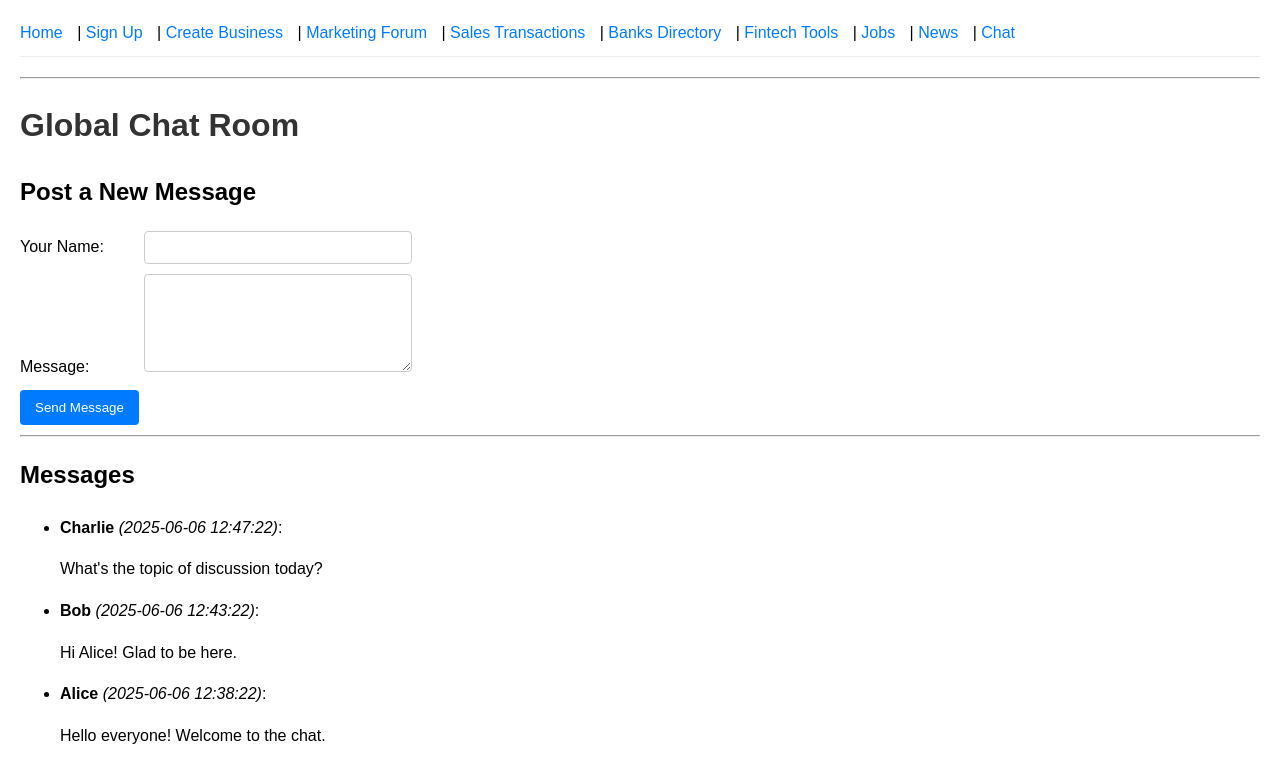
After one commit to GYFX35/Finances, a Flask app: page /chat in a window 1280 px wide. The commit adds this page. Shown: the top 783 px of the page. Run offline with Flask 3, Linux system fonts and the light colour scheme.

Commit message:
feat: Implement Global Chat Page functionality
This commit introduces a basic, non-real-time Global Chat Page.
You can post messages with your name, and all messages are displayed
chronologically (newest first) on a single page.

Key features implemented:
- Data model for chat messages (`chat_messages_db` list) added to `app.py`.
- A single route (`/chat`) in `app.py` that handles:
    - GET requests: Displays existing messages, sorted by timestamp.
    - POST requests: Accepts new messages (author name, message text),
      adds them to the list, and refreshes the chat page.
- A template (`chat_page.html`) for displaying chat messages and a form
  for submitting new messages.
- Main navigation in `base.html` updated with a link to the Chat page.

This is a very basic implementation. Future enhancements could include
user authentication, real-time updates, channels/rooms, message editing/
deletion, and persistent storage.

```diff
--- a/app.py
+++ b/app.py
@@ -152,6 +152,25 @@ news_items_db = {
     }
 }
 next_news_id = 2 # Since we added news_id 1
+
+# Global Chat Messages Data Model
+chat_messages_db = [
+    {
+        "author_name": "Alice",
+        "message_text": "Hello everyone! Welcome to the chat.",
+        "timestamp": datetime.datetime.now() - datetime.timedelta(minutes=10)
+    },
+    {
+        "author_name": "Bob",
+        "message_text": "Hi Alice! Glad to be here.",
+        "timestamp": datetime.datetime.now() - datetime.timedelta(minutes=5)
+    },
+    {
+        "author_name": "Charlie",
+        "message_text": "What's the topic of discussion today?",
+        "timestamp": datetime.datetime.now() - datetime.timedelta(minutes=1)
+    }
+]
 
 @app.route('/')
 def hello_world():
@@ -667,6 +686,31 @@ def add_news_comment(news_id):
 
     return redirect(url_for('view_news_detail', news_id=news_id))
 
+# Global Chat Page Route
+@app.route('/chat', methods=['GET', 'POST'])
+def global_chat_page():
+    if request.method == 'POST':
+        author_name = request.form.get('author_name')
+        message_text = request.form.get('message_text')
+
+        if not author_name or not author_name.strip() or \
+           not message_text or not message_text.strip():
+            # In a real app, might flash a message instead of aborting
+            abort(400, description="Author name and message text cannot be empty.")
+
+        new_message = {
+            "author_name": author_name,
+            "message_text": message_text,
+            "timestamp": datetime.datetime.now()
+        }
+        chat_messages_db.append(new_message)
+        return redirect(url_for('global_chat_page'))
+
+    # GET request: Display messages
+    # Sort messages by timestamp, newest first for display
+    sorted_messages = sorted(chat_messages_db, key=lambda x: x['timestamp'], reverse=True)
+    return render_template('chat_page.html', messages=sorted_messages)
+
 @app.route('/offline')
 def offline_page():
     return render_template('offline.html')
--- a/templates/base.html
+++ b/templates/base.html
@@ -18,7 +18,8 @@
         <a href="{{ url_for('view_banks_list') }}">Banks Directory</a> |
         <a href="{{ url_for('view_fintech_tools_list') }}">Fintech Tools</a> |
         <a href="{{ url_for('view_jobs_list') }}">Jobs</a> |
-        <a href="{{ url_for('view_news_list') }}">News</a>
+        <a href="{{ url_for('view_news_list') }}">News</a> |
+        <a href="{{ url_for('global_chat_page') }}">Chat</a>
     </nav>
     <hr>
     {% block content %}
--- /dev/null
+++ b/templates/chat_page.html
@@ -0,0 +1,45 @@
+{% extends "base.html" %}
+
+{% block title %}Global Chat - My Social Network{% endblock %}
+
+{% block content %}
+    <h1>Global Chat Room</h1>
+
+    <div class="chat-form-container">
+        <h2>Post a New Message</h2>
+        <form method="POST" action="{{ url_for('global_chat_page') }}">
+            <div>
+                <label for="author_name">Your Name:</label>
+                <input type="text" id="author_name" name="author_name" required>
+            </div>
+            <div>
+                <label for="message_text">Message:</label>
+                <textarea id="message_text" name="message_text" rows="3" required></textarea>
+            </div>
+            <div>
+                <button type="submit">Send Message</button>
+            </div>
+        </form>
+    </div>
+
+    <hr>
+
+    <div class="chat-messages-container">
+        <h2>Messages</h2>
+        {% if messages %}
+            <ul>
+                {% for message in messages %}
+                    <li>
+                        <p>
+                            <strong>{{ message.author_name }}</strong>
+                            <em>({{ message.timestamp.strftime('%Y-%m-%d %H:%M:%S') }})</em>:
+                        </p>
+                        <p>{{ message.message_text|replace('\n', '<br>')|safe }}</p>
+                    </li>
+                {% endfor %}
+            </ul>
+        {% else %}
+            <p>No messages yet. Be the first to say something!</p>
+        {% endif %}
+    </div>
+{% endblock %}
```
